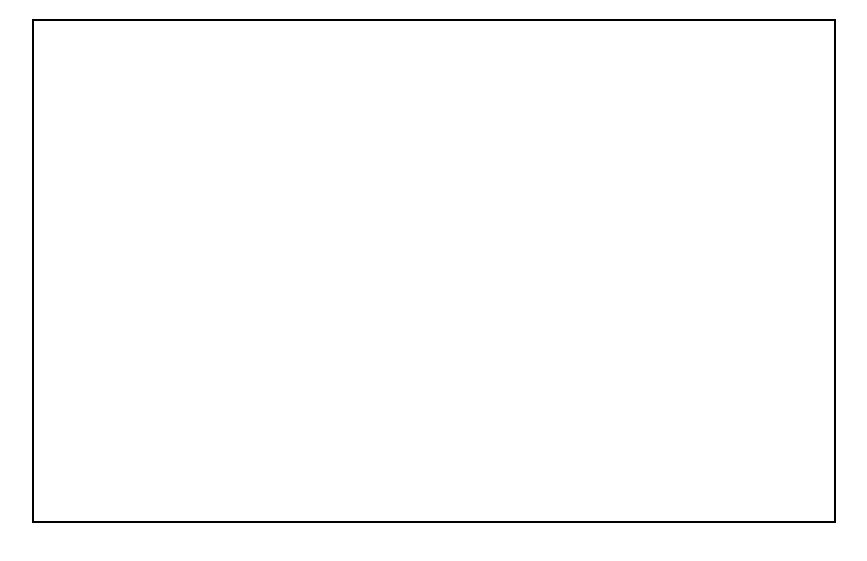
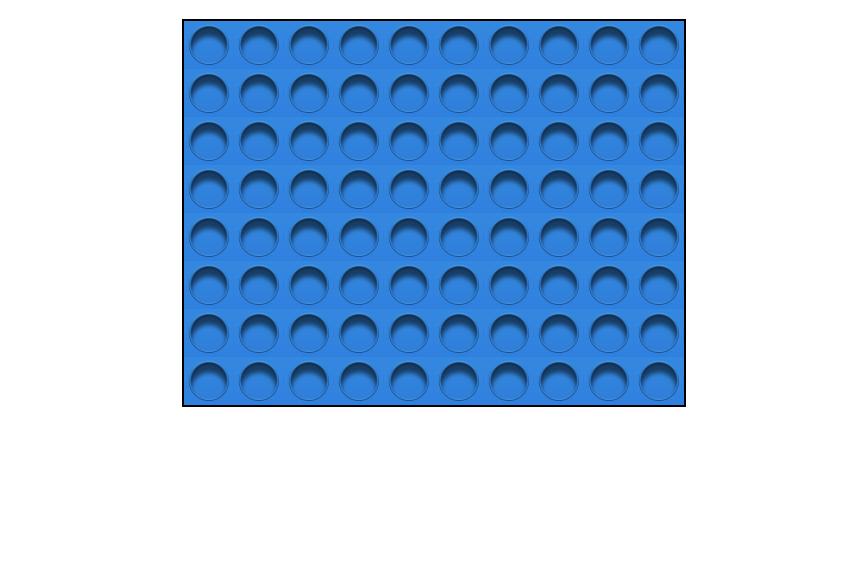
Before and after one commit to FerminMaly/entregable2, a plain HTML site: page index.html in a window 1280 px wide. Shown: the part 61-622 px from the top of the page, without its empty margins (206-1073 px from the left). Drawn offline with Linux system fonts and the light colour scheme.

Commit message:
Tablero dibujado

```diff
--- a/index.html
+++ b/index.html
@@ -11,7 +11,8 @@
 
     <h1>Cuatro en linea</h1>
     <div class="canvas-box">
-    <canvas class="canvas" id="canvas" width="800px" height="500px"></canvas>
+    <canvas class="canvas" id="canvas" width="500px" height="384px">
+    </canvas>
     </div>
     <script src="js/main.js"></script>
 </body>
--- a/js/main.js
+++ b/js/main.js
@@ -1,20 +1,29 @@
 let canvas = document.getElementById("canvas");
 let ctx = canvas.getContext("2d");
-let matrizTablero =[];
+let matrizTablero = [];
 
 function dibujarTablero(){
-    // | | | | |
     let iteradorY = 0;
-    let iteradorX = 0;
-    for(let y=0; y<canvas.height; y+48){
-        let arr = [];
-        for(let x=0;x<canvas.width;x+50){
 
+    for(let y=0; y<384; y+=48){
+        let iteradorX = 0;
+        for(let x=0;x<500;x+=50){
+            let image = new Image();
+            image.src = "../fichero.png";
+            let json = {
+                "imagen" : image,
+                "x": x,
+                "y": y,
+                "iteradorX": iteradorX,
+                "iteradorY": iteradorY
+            };
+            image.onload = function(){
+                matrizTablero.push(json);
+                ctx.drawImage(image, x, y);
+            }
+            iteradorX++;
         }
+        iteradorY++;
     }
 }
-
-//dibujarTablero();
-let fichero = new Image();
-fichero.src = "fichero.png";
-console.log(fichero.width);
+dibujarTablero();
```
